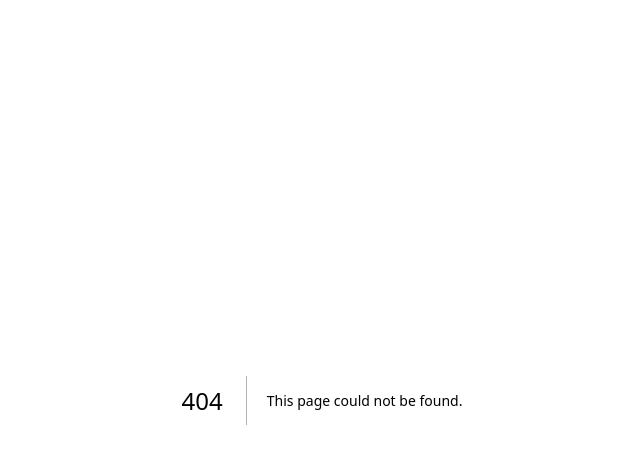
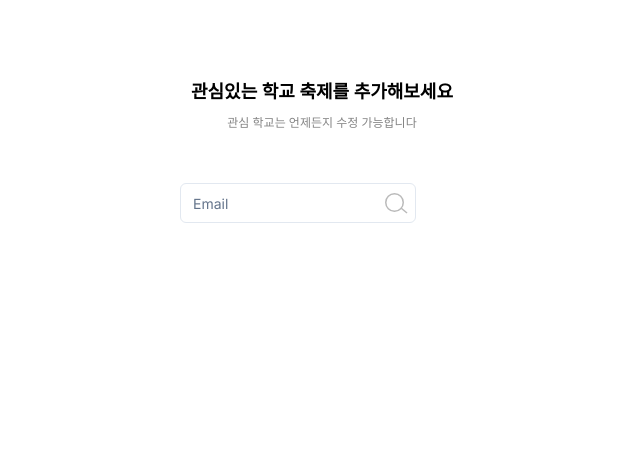
Before and after one commit to Project-Unifest/unifest-web-user, a Next.js app: page /intro in a window 1280 px wide. Before the commit this address had no page. Shown: the top 464 px of the page, without its empty margins (318-958 px from the left). Built offline with nearby package versions, Linux system fonts and the light colour scheme.

Commit message:
Feat: add SchoolFestivalSelect widget and searrchBar

```diff
--- /dev/null
+++ b/src/app/intro/page.tsx
@@ -0,0 +1,12 @@
+import IntroPage from '@/pages/Intro/ui/Page';
+import React from 'react';
+
+const IntroPageWrapper: React.FC = () => {
+  return (
+    <>
+      <IntroPage />
+    </>
+  );
+};
+
+export default IntroPageWrapper;
--- a/src/features/search/ui/SearchBtn/SearchBtn.tsx
+++ b/src/features/search/ui/SearchBtn/SearchBtn.tsx
@@ -4,7 +4,7 @@ import { Button } from '@/shared/ui/Button/button';
 
 const SearchBtn: React.FC = () => {
   return (
-    <Button variant='outline' size='icon'>
+    <Button variant='ghost' size='icon'>
       <SearchIcon />
     </Button>
   );
--- a/src/pages/Intro/ui/Page.tsx
+++ b/src/pages/Intro/ui/Page.tsx
@@ -1,17 +1,13 @@
+import SchoolFestivalSelect from '@/widgets/SchoolFestivalSelect/ui/SchoolFestivalSelect';
+import SearchBar from '@/widgets/SearchBar/ui/SearchBar';
 import React from 'react';
 
 const IntroPage: React.FC = () => {
   return (
-    <div>
-      <div className='pt-[78px] pb-[52px] w-full flex-col items-center justify-center'>
-        <h1 className='text-black font-semibold'>
-          관심있는 학교 축제를 추가해보세요
-        </h1>
-        <p className='text-[#848484] font-medium'>
-          관심 학교는 언제든지 수정 가능합니다
-        </p>
-      </div>
-    </div>
+    <>
+      <SchoolFestivalSelect />
+      <SearchBar />
+    </>
   );
 };
 
--- /dev/null
+++ b/src/widgets/SchoolFestivalSelect/ui/SchoolFestivalSelect.tsx
@@ -0,0 +1,18 @@
+import React from 'react';
+
+const SchoolFestivalSelect: React.FC = () => {
+  return (
+    <div>
+      <div className='pt-[78px] pb-[52px] w-full flex flex-col items-center justify-center gap-[9px]'>
+        <h1 className='text-lg text-black font-semibold w-fit'>
+          관심있는 학교 축제를 추가해보세요
+        </h1>
+        <p className='text-xs text-[#848484] font-medium w-fit'>
+          관심 학교는 언제든지 수정 가능합니다
+        </p>
+      </div>
+    </div>
+  );
+};
+
+export default SchoolFestivalSelect;
--- /dev/null
+++ b/src/widgets/SearchBar/ui/SearchBar.tsx
@@ -0,0 +1,18 @@
+import SearchBtn from '@/features/search/ui/SearchBtn/SearchBtn';
+import { Input } from '@/shared/ui/Input/input';
+import React from 'react';
+
+const SearchBar: React.FC = () => {
+  return (
+    <div className='flex w-full justify-center'>
+      <div className='flex max-w-sm items-center space-x-2'>
+        <Input type='email' placeholder='Email' />
+        <div className=' translate-x-[-120%]'>
+          <SearchBtn />
+        </div>
+      </div>
+    </div>
+  );
+};
+
+export default SearchBar;
```
